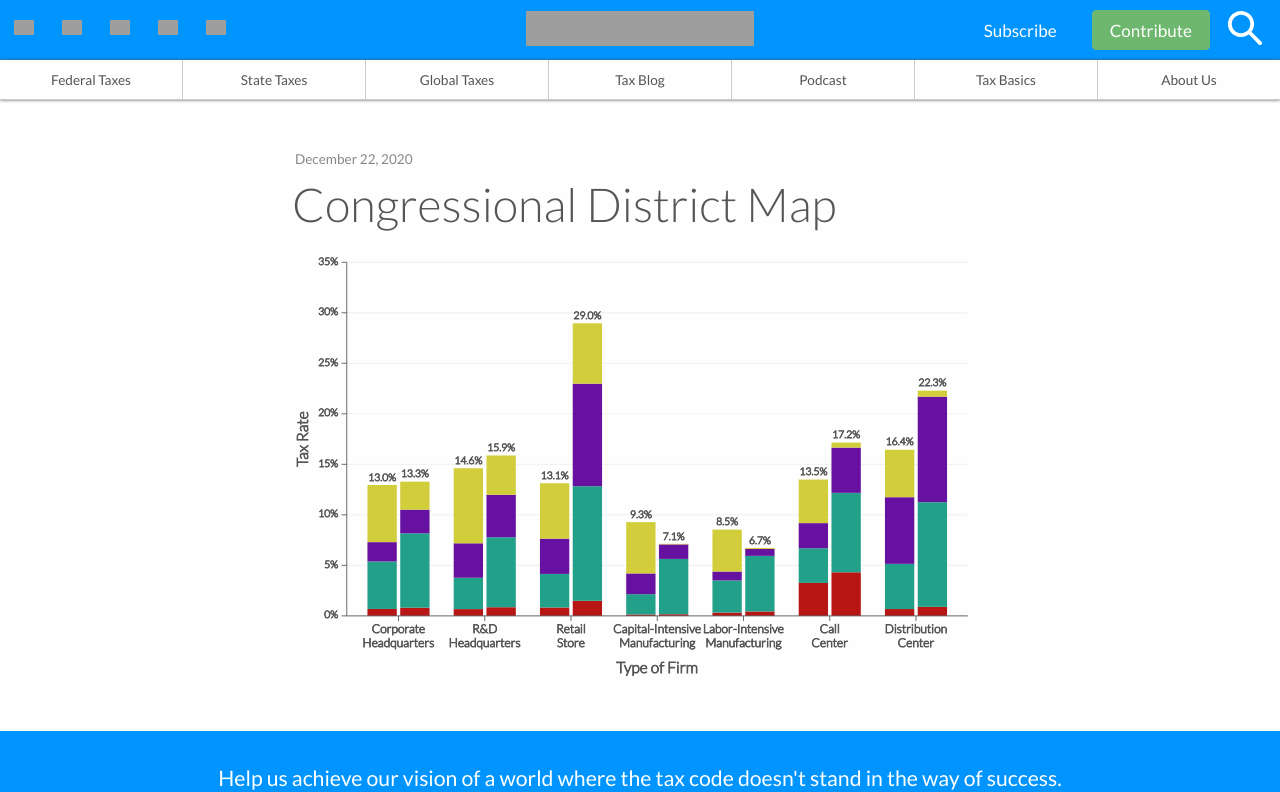
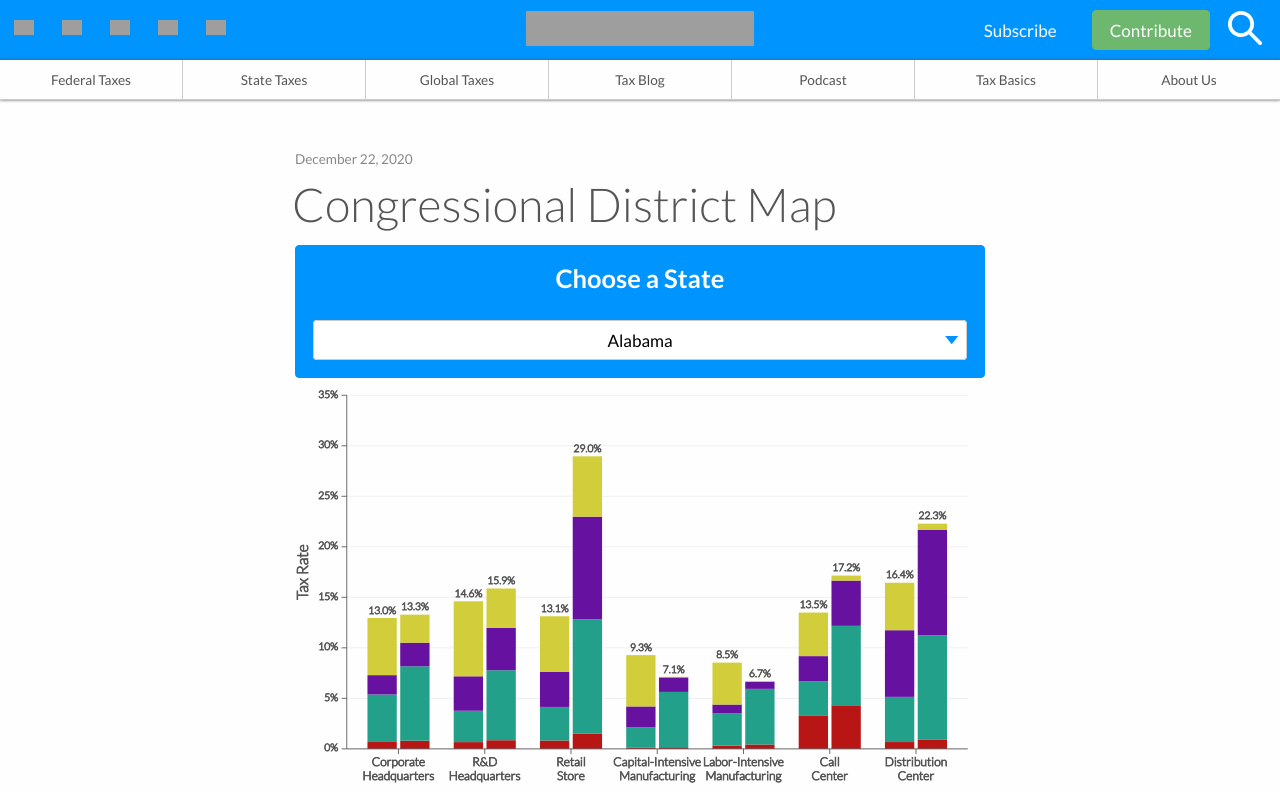
Before and after one commit to TaxFoundation/location-matters-2021, a React (Create React App) app: page / in a window 1280 px wide. Shown: the top 792 px of the page. Built offline with nearby package versions, Linux system fonts and the light colour scheme; grey boxes are pictures that could not be loaded.

Commit message:
Add dropdown for state selection

```diff
--- a/src/App.tsx
+++ b/src/App.tsx
@@ -3,6 +3,7 @@ import React, { useState, useEffect } from 'react';
 import data from './data/location-matters-data.json';
 import text from './data/lm-text.json';
 
+import StateSelect from './components/StateSelect';
 import BarChart from './components/BarChart';
 
 function App(): JSX.Element {
@@ -14,7 +15,14 @@ function App(): JSX.Element {
   }, [usState]);
 
   return (
-    <div>{stateData && <BarChart firms={stateData.firms}></BarChart>}</div>
+    <div>
+      {stateData && (
+        <>
+          <StateSelect value={usState} setValue={setUsState} />
+          <BarChart firms={stateData.firms}></BarChart>
+        </>
+      )}
+    </div>
   );
 }
 
--- a/src/components/StateSelect.tsx
+++ b/src/components/StateSelect.tsx
@@ -1,7 +1,82 @@
 import React from 'react';
+import styled from 'styled-components';
 
-const StateSelect = (): JSX.Element => {
-  return <div></div>;
+const states: string[] = ['Alabama', 'Alaska'];
+
+const Container = styled.div`
+  background-color: #0094ff;
+  border: 1px solid #0094ff;
+  border-radius: 4px;
+  color: #fff;
+  display: grid;
+  grid-gap: 1rem;
+  grid-template: repeat(2, 1fr) / auto;
+  margin: 0 auto;
+  max-width: 800px;
+  padding: 1rem;
+  text-align: center;
+`;
+
+const Heading = styled.h2`
+  margin: 0;
+`;
+
+const SelectContainer = styled.div`
+  background-color: #fff;
+  border-radius: 4px;
+  display: grid;
+  align-items: center;
+  grid-template-areas: 'select';
+  &::after {
+    background-color: #0094ff;
+    clip-path: polygon(100% 0%, 0 0%, 50% 100%);
+    content: '';
+    grid-area: select;
+    height: 0.5em;
+    justify-self: end;
+    margin-right: 0.5rem;
+    width: 0.8em;
+  }
+`;
+
+const Select = styled.select`
+  appearance: none;
+  background-color: transparent;
+  cursor: pointer;
+  grid-area: select;
+  font-size: 1rem;
+  text-align: center;
+  width: 100%;
+  z-index: 1;
+`;
+
+interface ISelectProps {
+  value: string;
+  setValue: (value: string) => void;
+}
+
+const StateSelect = ({ value, setValue }: ISelectProps): JSX.Element => {
+  return (
+    <Container>
+      <Heading>Choose a State</Heading>
+      <SelectContainer>
+        <Select
+          name="option-select"
+          id="option-select"
+          value={value}
+          onChange={e => setValue(e.target.value)}
+        >
+          {states
+            // .sort((a, b) => a.id - b.id)
+            .map(state => (
+              <option key={state} value={state}>
+                {state}
+              </option>
+            ))}
+        </Select>
+      </SelectContainer>
+    </Container>
+  );
 };
 
 export default StateSelect;
```
